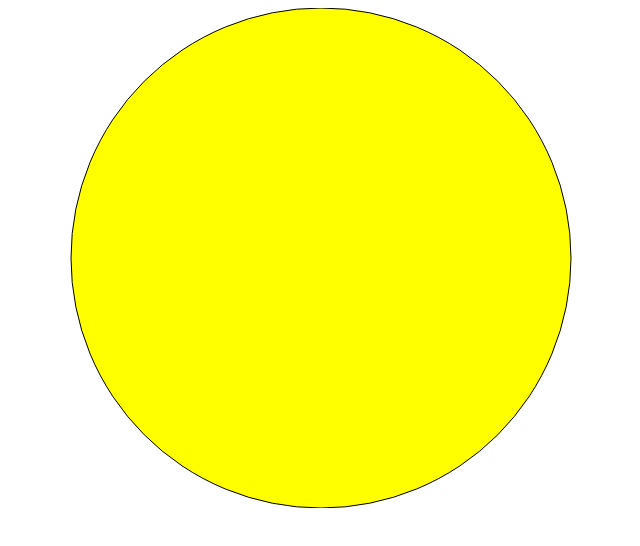
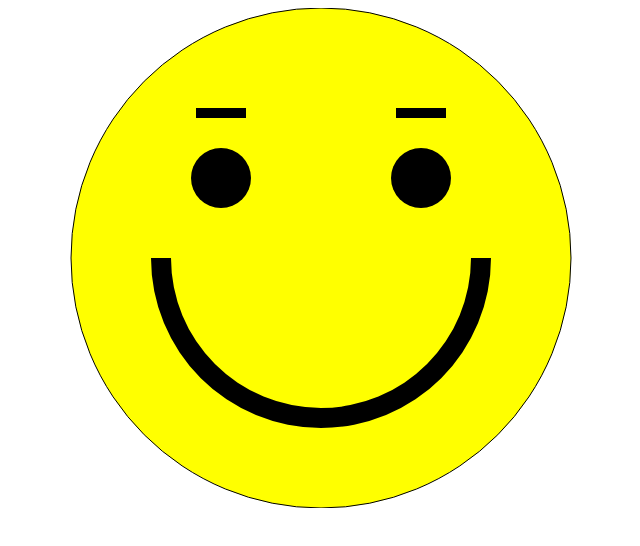
Before and after one commit to naokimidori/d3-demo, a plain HTML site: page smile.html in a window 1280 px wide. Shown: the whole page, without its empty margins (167-807 px from the left). Drawn offline with nearby package versions, Linux system fonts and the light colour scheme.

Commit message:
feat: update smile

```diff
--- a/smile.html
+++ b/smile.html
@@ -28,6 +28,41 @@
       const eyebrowHeight = 10;
       const eyebrowYoffset = -150;
 
+      const eyesG = g.append('g')
+          .attr('transform', `translate(0, ${eyeYoffset})`);
+
+      const leftEye = eyesG.append('circle')
+          .attr('r', eyeRadius)
+          .attr('cx', - eyeSpacing)
+
+      const rightEye = eyesG.append('circle')
+          .attr('r', eyeRadius)
+          .attr('cx', + eyeSpacing)
+
+      const mouth = g.append('path')
+          .attr('d',d3.arc()({
+              innerRadius: 150,
+              outerRadius: 170,
+              startAngle: Math.PI /2,
+              endAngle: Math.PI * 3 / 2
+          }))
+
+      const BrowG = g.append('g')
+          .attr('transform',`translate(${-eyebrowWidth / 2},${eyebrowYoffset})`);
+      BrowG.transition().duration(2000)
+          .attr('transform', `translate(${-eyebrowWidth / 2},${eyebrowYoffset - 50})`)
+          .transition().duration(2000)
+          .attr('transform', `translate(${-eyebrowWidth / 2},${eyebrowYoffset})`).duration(2000)
+
+      const leftEyebrow = BrowG.append('rect')
+          .attr('width',eyebrowWidth)
+          .attr('height',eyebrowHeight)
+          .attr('x',-eyeSpacing)
+
+      const rightEyebrow = BrowG.append('rect')
+          .attr('width', eyebrowWidth)
+          .attr('height', eyebrowHeight)
+          .attr('x', eyeSpacing)
 
     </script>
   </body>
```
